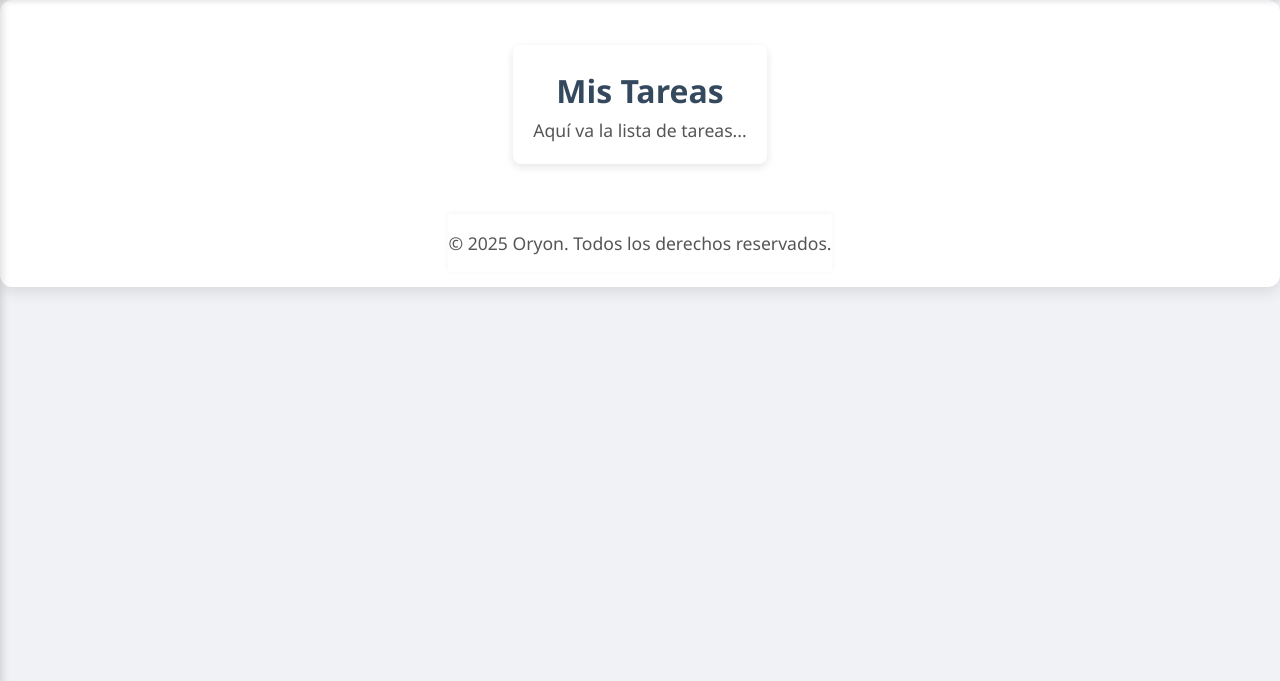
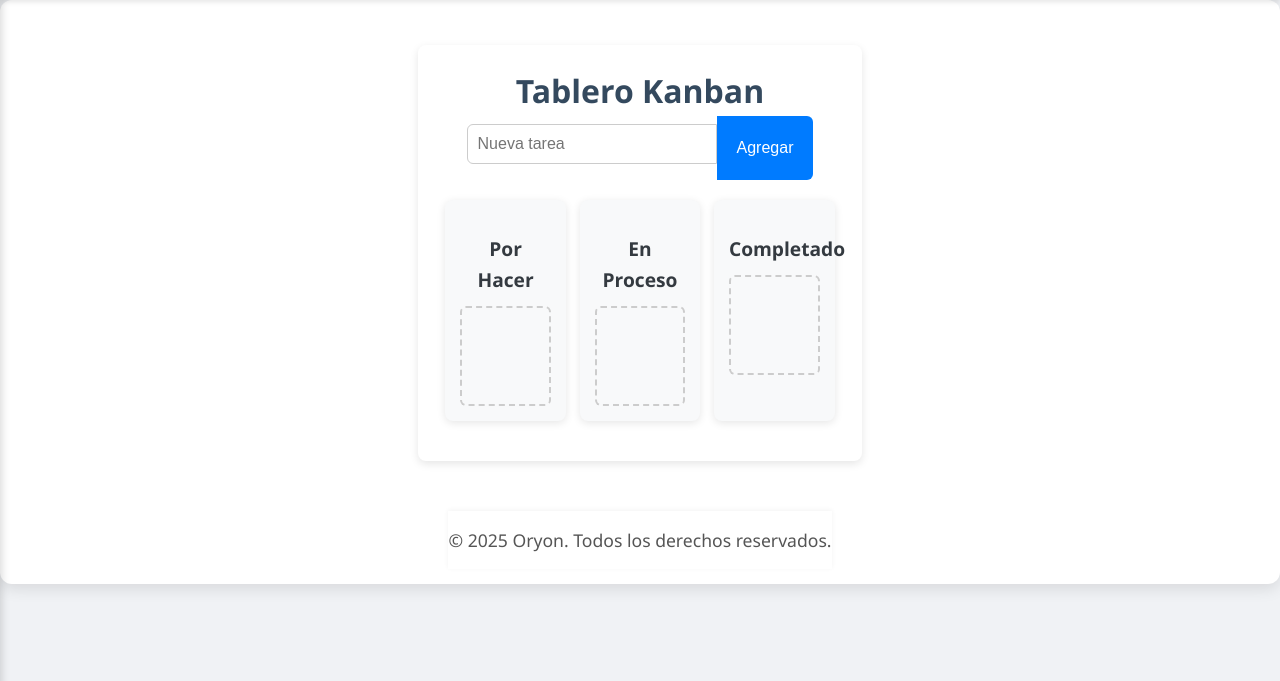
Before and after one commit to Juancho250/LifePilot, a Flask app: page /tareas in a window 1280 px wide. Shown: the part 60-741 px from the top of the page. Run offline with Flask 3, Linux system fonts and the light colour scheme; the visitor is signed in with stand-in values (Sample User, id 1); data that the repository does not hold is empty; some libraries are stand-ins or nearby versions.

Commit message:
iugaifga
añerghseurgpserg

```diff
--- a/app.py
+++ b/app.py
@@ -99,13 +99,25 @@ def panel():
     return redirect(url_for('iniciar_sesion'))
 
 
-@app.route('/tareas')
+@app.route('/tareas', methods=['GET', 'POST'])
 def tareas():
-    if 'logueado' in session:
-        # Aquí puedes obtener datos de tareas si usas base de datos
-        return render_template('tareas.html', usuario=session['usuario'])
-    else:
+    if 'logueado' not in session:
         return redirect(url_for('iniciar_sesion'))
+
+    cursor = mysql.connection.cursor(MySQLdb.cursors.DictCursor)
+
+    if request.method == 'POST':
+        titulo = request.form['titulo']
+        estado = 'todo'  # Estado inicial para nuevas tareas
+        id_usuario = session['id_usuario']
+        cursor.execute('INSERT INTO tareas (titulo, estado, id_usuario) VALUES (%s, %s, %s)',
+                       (titulo, estado, id_usuario))
+        mysql.connection.commit()
+        return redirect(url_for('tareas'))
+
+    cursor.execute('SELECT * FROM tareas WHERE id_usuario = %s', (session['id_usuario'],))
+    tareas_usuario = cursor.fetchall()
+    return render_template('tareas.html', usuario=session['usuario'], tareas=tareas_usuario)
 
 @app.route('/gastos')
 def gastos():
--- a/static/css/estilos.css
+++ b/static/css/estilos.css
@@ -383,3 +383,74 @@ footer {
   position: relative;
   z-index: 1000;
 }
+.kanban-form {
+  display: flex;
+  justify-content: center;
+  margin-bottom: 20px;
+}
+
+.kanban-form input[type="text"] {
+  padding: 10px;
+  width: 250px;
+  border: 1px solid #ccc;
+  border-radius: 6px 0 0 6px;
+}
+
+.kanban-form button {
+  padding: 10px 20px;
+  background-color: #007bff;
+  color: white;
+  border: none;
+  border-radius: 0 6px 6px 0;
+  cursor: pointer;
+  transition: background-color 0.3s;
+}
+
+.kanban-form button:hover {
+  background-color: #0056b3;
+}
+
+.kanban-board {
+  display: flex;
+  justify-content: space-around;
+  margin-top: 20px;
+  flex-wrap: wrap;
+}
+
+.kanban-column {
+  background-color: #f8f9fa;
+  border-radius: 8px;
+  width: 30%;
+  padding: 15px;
+  margin-bottom: 20px;
+  box-shadow: 0 2px 8px rgba(0, 0, 0, 0.1);
+}
+
+.kanban-column h3 {
+  text-align: center;
+  color: #343a40;
+  font-size: 1.2rem;
+  margin-bottom: 10px;
+}
+
+.kanban-tasks {
+  min-height: 100px;
+  padding: 10px;
+  border: 2px dashed #ccc;
+  border-radius: 6px;
+}
+
+.kanban-task {
+  background-color: #ffffff;
+  margin-bottom: 10px;
+  padding: 10px;
+  border-radius: 6px;
+  box-shadow: 0 1px 4px rgba(0, 0, 0, 0.15);
+  cursor: move;
+  transition: transform 0.2s;
+}
+
+.kanban-task.dragging {
+  opacity: 0.5;
+  transform: scale(1.05);
+}
--- a/templates/tareas.html
+++ b/templates/tareas.html
@@ -1,6 +1,75 @@
 {% extends "base.html" %}
 {% block titulo %}Tareas{% endblock %}
+
 {% block contenido %}
-<h2>Mis Tareas</h2>
-<p>Aquí va la lista de tareas...</p>
+<h2>Tablero Kanban</h2>
+
+<!-- Formulario para agregar tarea -->
+<form method="POST" action="{{ url_for('tareas') }}" class="kanban-form">
+  <input type="text" name="titulo" placeholder="Nueva tarea" required>
+  <button type="submit">Agregar</button>
+</form>
+
+<!-- Tablero Kanban -->
+<div class="kanban-board">
+  <!-- Columna Por Hacer -->
+  <div class="kanban-column">
+    <h3>Por Hacer</h3>
+    <div class="kanban-tasks" id="todo">
+      {% for tarea in tareas %}
+        {% if tarea.estado == 'todo' %}
+          <div class="kanban-task" draggable="true">{{ tarea.titulo }}</div>
+        {% endif %}
+      {% endfor %}
+    </div>
+  </div>
+
+  <!-- Columna En Proceso -->
+  <div class="kanban-column">
+    <h3>En Proceso</h3>
+    <div class="kanban-tasks" id="in-progress">
+      {% for tarea in tareas %}
+        {% if tarea.estado == 'in-progress' %}
+          <div class="kanban-task" draggable="true">{{ tarea.titulo }}</div>
+        {% endif %}
+      {% endfor %}
+    </div>
+  </div>
+
+  <!-- Columna Completado -->
+  <div class="kanban-column">
+    <h3>Completado</h3>
+    <div class="kanban-tasks" id="done">
+      {% for tarea in tareas %}
+        {% if tarea.estado == 'done' %}
+          <div class="kanban-task" draggable="true">{{ tarea.titulo }}</div>
+        {% endif %}
+      {% endfor %}
+    </div>
+  </div>
+</div>
+
+<!-- Script de arrastrar y soltar -->
+<script>
+  const tasks = document.querySelectorAll('.kanban-task');
+  const columns = document.querySelectorAll('.kanban-tasks');
+
+  tasks.forEach(task => {
+    task.addEventListener('dragstart', () => {
+      task.classList.add('dragging');
+    });
+
+    task.addEventListener('dragend', () => {
+      task.classList.remove('dragging');
+    });
+  });
+
+  columns.forEach(column => {
+    column.addEventListener('dragover', e => {
+      e.preventDefault();
+      const dragging = document.querySelector('.dragging');
+      if (dragging) column.appendChild(dragging);
+    });
+  });
+</script>
 {% endblock %}
```
